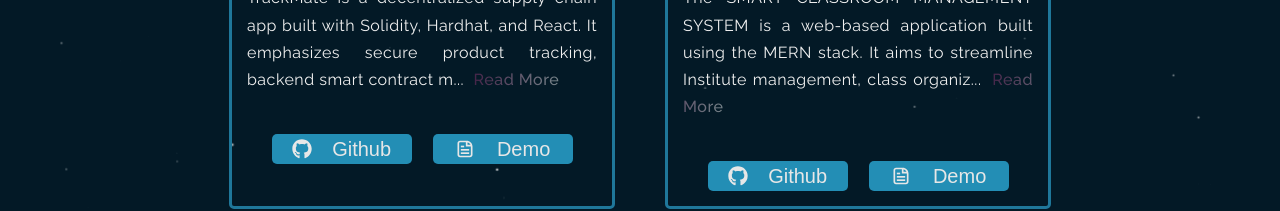
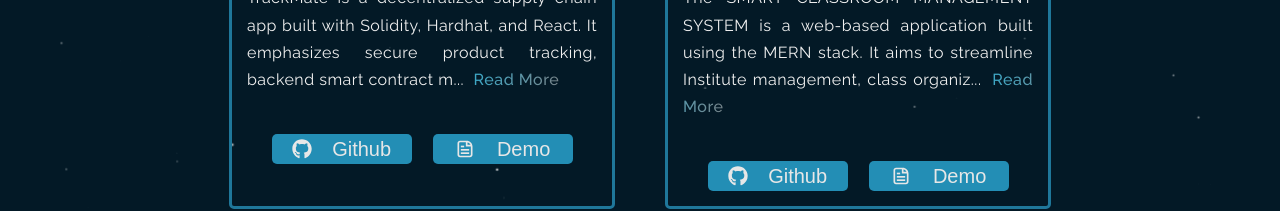
Before and after one commit to piyush1519/piyush.dev, a React (Create React App) app: page /project in a window 1280 px wide. Shown: the part 585-796 px from the top of the page. Built offline with nearby package versions, Linux system fonts and the light colour scheme.

Commit message:
Update ProjectBox.js

```diff
--- a/src/Components/ProjectBox.js
+++ b/src/Components/ProjectBox.js
@@ -59,7 +59,7 @@ const ProjectBox = ({ projectPhoto, projectName }) => {
             <span
               onClick={() => setIsExpanded(!isExpanded)}
               style={{
-                background: 'linear-gradient(to right, #421f45 0%, #77848a 100%)',
+                background: 'linear-gradient(to right, #39aacaff 0%, #77848a 100%)',
                 WebkitBackgroundClip: 'text',
                 WebkitTextFillColor: 'transparent',
                 cursor: 'pointer',
```
